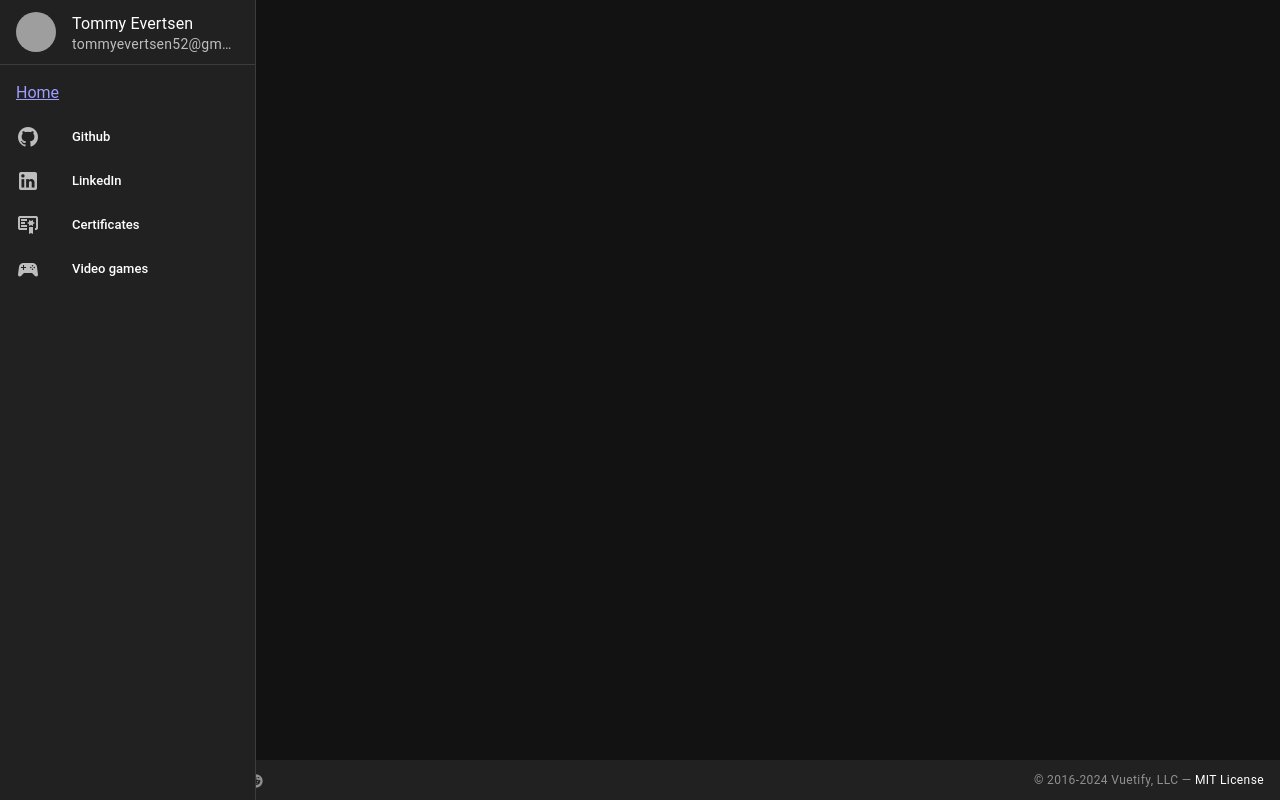
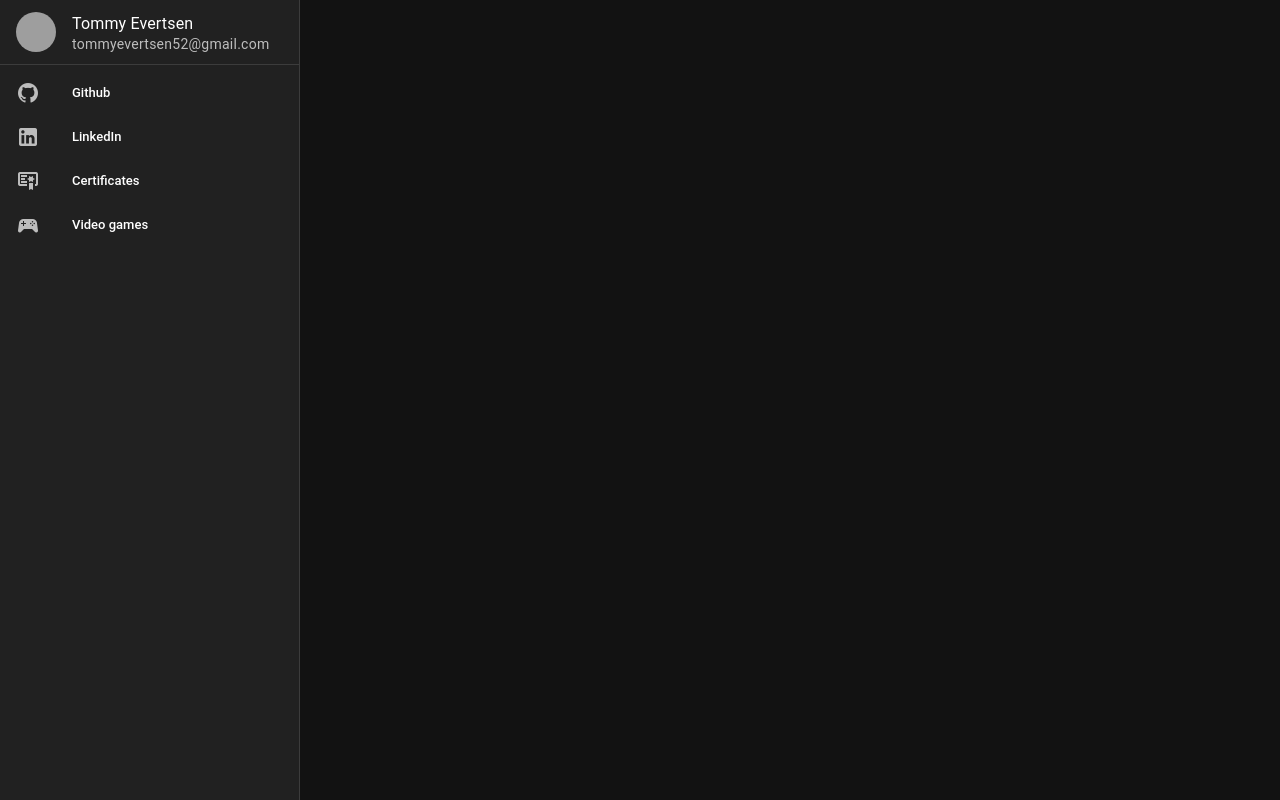
Before and after one commit to TommyEvertsen/Portofolio2, a Vue app: page / in a window 1280 px wide. Built offline with nearby package versions, Linux system fonts and the light colour scheme; grey boxes are pictures that could not be loaded.

Commit message:
Added routing

```diff
--- a/src/App.vue
+++ b/src/App.vue
@@ -2,15 +2,11 @@
   <v-app>
     <NavigationDrawer />
     <v-main>
-
+      <RouterView />
     </v-main>
-
-
-
-    <AppFooter />
   </v-app>
 </template>
 
 <script setup>
-  //
+import { RouterView } from "vue-router";
 </script>
--- a/src/Pages/About-me.vue
+++ b/src/Pages/About-me.vue
@@ -1,3 +1,5 @@
 <template>
-  <h1>About me</h1>
+  <main>
+    <h1>About me</h1>
+  </main>
 </template>
--- /dev/null
+++ b/src/Pages/Home.vue
@@ -0,0 +1,5 @@
+<template>
+  <main class="container">
+    <h1>Home</h1>
+  </main>
+</template>
--- /dev/null
+++ b/src/Router/router.js
@@ -0,0 +1,22 @@
+//Routing
+import AboutMe from "@/Pages/About-me.vue";
+import Home from "@/Pages/Home.vue";
+import { createRouter, createWebHistory } from "vue-router";
+
+const router = createRouter({
+  history: createWebHistory(import.meta.env.BASE_URL),
+  routes: [
+    {
+      path: "/",
+      name: "home",
+      component: Home,
+    },
+    {
+      path: "/about",
+      name: "about",
+      component: AboutMe,
+    },
+  ],
+});
+
+export default router;
--- a/src/components/NavigationDrawer.vue
+++ b/src/components/NavigationDrawer.vue
@@ -1,5 +1,5 @@
 <template>
-  <v-navigation-drawer expand-on-hover rail>
+  <v-navigation-drawer expand-on-hover rail width="300">
     <v-list>
       <v-list-item
         prepend-avatar="https://randomuser.me/api/portraits/women/85.jpg"
@@ -11,18 +11,17 @@
     <v-divider></v-divider>
 
     <v-list density="compact" nav>
-      <v-list-item>
-        <router-link to="/about">Home </router-link>
-      </v-list-item>
       <v-list-item
         prepend-icon="mdi-github"
         title="Github"
         value="github"
+        href="https://github.com/TommyEvertsen"
       ></v-list-item>
       <v-list-item
         prepend-icon="mdi-linkedin"
         title="LinkedIn"
         value="linkedIn"
+        href="https://www.linkedin.com/in/tommy-evertsen/"
       ></v-list-item>
       <v-list-item
         prepend-icon="mdi-certificate-outline"
```
Also changed, not shown: src/main.js (+1 -14 lines), src/router.js (deleted).
